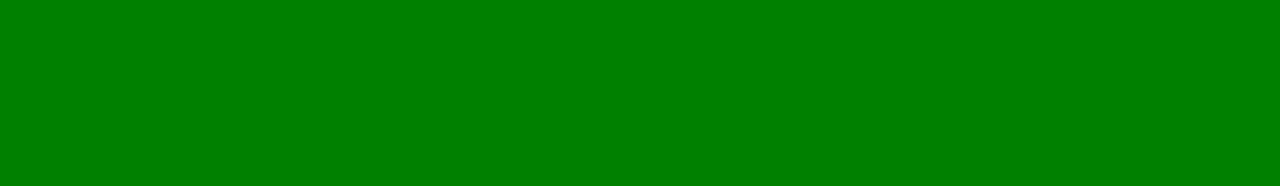
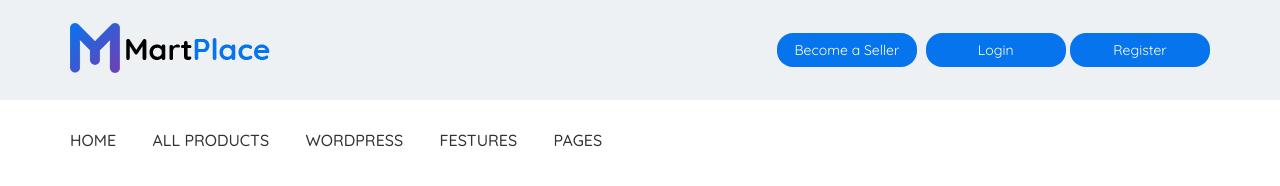
Before and after one commit to nicc-s1939/MartPlace, a website: page app/index.html in a window 1280 px wide. Drawn offline with nearby package versions, Linux system fonts and the light colour scheme; files that its build step writes are made by us from their sources.

Commit message:
added header

```diff
--- a/app/index.html
+++ b/app/index.html
@@ -1,17 +1,56 @@
 <!DOCTYPE html>
 <html lang="en">
+
 <head>
     <meta charset="UTF-8">
     <meta name="viewport" content="width=device-width, initial-scale=1.0">
     <title>Document</title>
+    <link href="https://fonts.googleapis.com/css2?family=Quicksand:wght@300;400;500;700&display=swap" rel="stylesheet">
     <link rel="stylesheet" href="css/libs.min.css">
     <link rel="stylesheet" href="css/style.min.css">
 </head>
+
 <body>
+    <header class="header">
+        <div class="header__top">
+            <div class="container">
+                <div class="header__top-inner">
+                    <div class="header__logo">
+                        <a href="#">
+                            <img src="images/Logo.png" alt="">
+                        </a>
+                    </div>
+                    <div class="header__box">
+                        <a class="header__btn" href="#">Become a Seller</a>
+                        <a class="header__basket" href="#"></a>
+                        <a class="header__btn" href="#">Login</a>
+                        <a class="header__btn" href="#">Register</a>
+                    </div>
+                </div>
+            </div>
+        </div>
+        <div class="header__menu">
+            <div class="container">
+                <div class="header__menu-inner">
+                    <nav class="menu">
+                        <ul class="menu__list">
+                            <li><a href="#">Home</a></li>
+                            <li><a href="#">All products</a></li>
+                            <li><a href="#">Wordpress</a></li>
+                            <li><a href="#">Festures</a></li>
+                            <li><a href="#">Pages</a></li>
+                        </ul>
+                    </nav>
+                    <div class="search__menu"></div>
+                </div>
+            </div>
+        </div>
 
+    </header>
 
     <script src="https://ajax.googleapis.com/ajax/libs/jquery/3.5.1/jquery.min.js"></script>
     <script src="js/libs.min.js"></script>
     <script src="js/main.min.js"></script>
 </body>
+
 </html>
--- /dev/null
+++ b/app/scss/_fonts.scss
@@ -0,0 +1,9 @@
+@font-face{
+font-family: 'Quicksand', sans-serif;
+//Light 300
+//Regular 400
+//Medium 500
+//Bold 700
+//font-weight: 400;
+font-display: swap; // если нет такого шрифта у пользователя, временный шрифт системы
+}
--- /dev/null
+++ b/app/scss/_global.scss
@@ -0,0 +1,26 @@
+html{
+    box-sizing: border-box;
+}
+*,
+*::before,
+*::after{
+    box-sizing: inherit;
+}
+a{
+    display: inline-block;
+    text-decoration: none;
+}
+ul,
+li{
+    margin: 0;
+    padding: 0;
+    list-style: none;
+}
+body{
+    font-family: 'Quicksand', sans-serif;
+}
+.container{
+    max-width: 1170px;
+    margin: 0 auto;
+    padding: 0 15px;
+}
--- a/app/scss/style.scss
+++ b/app/scss/style.scss
@@ -1,11 +1,55 @@
-html{
-    box-sizing: border-box;
+@import 'vars';
+@import 'global';
+@import 'fonts';
+
+
+
+//header start
+
+.header__top{
+    background-color: #eef1f3;
 }
-*,
-*::before,
-*::after{
-    box-sizing: inherit;
+.header__top-inner{
+    display: flex;
+    justify-content: space-between;
+    height: 100px;
+    align-items: center;
 }
-body{
-    background-color: green;
+.header__menu-inner{
+    display: flex;
+    justify-content: space-between;
 }
+.header__btn{
+    padding: 9px;
+    width: 140px;
+    background-color: #0674ec;
+    color: #fff;
+    border-radius: 16px;
+    text-align: center;
+    font-size: 14px;
+    font-weight: 400;
+}
+.header__menu{
+    background-color: #fff;
+}
+.header__menu-inner{
+    display: flex;
+    justify-content: space-between;
+    height: 80px;
+    align-items: center;
+}
+.menu__list{
+    li{
+        display: inline-block;
+
+        & + li{
+            margin-left: 32px;
+        }
+        a{
+            color: #333;
+            font-weight: 15px;
+            font-weight: 500;
+            text-transform: uppercase;
+        }
+    }
+}
```
Also changed, not shown: app/images/Logo.png (added), app/scss/_vars.scss (added).
